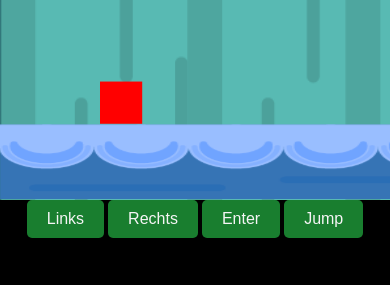
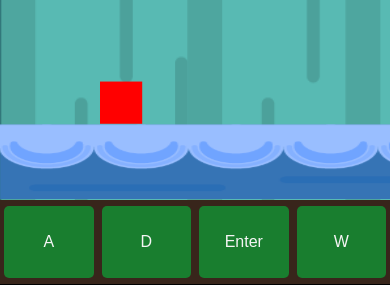
Before and after one commit to LukasRoeding/lukas-roeding.de, a PHP site: page / in a window 390 px wide. Shown: the part 559-844 px from the top of the page. Run offline with PHP 8.4, Linux system fonts and the light colour scheme.

Commit message:
basic styling of mobile control buttons

```diff
--- a/css/main.css
+++ b/css/main.css
@@ -55,13 +55,20 @@ button {
 }
 
 .touch-controls {
+    background: #38251b;
     display: none;
     user-select: none;
+}
+
+.touch-controls button{
+    width: 25%;
+    margin: 6px 4px;
 }
 
 @media only screen and (max-width: 1024px) {
     .touch-controls {
         height: 10vh;
-        display: block;
+        width: 100%;
+        display: flex;
     }
   }
--- a/index.html
+++ b/index.html
@@ -17,10 +17,10 @@
     </div>
     <canvas></canvas>
     <div class="touch-controls">
-        <button id="left-button">Links</button>
-        <button id="right-button">Rechts</button>
+        <button id="left-button">A</button>
+        <button id="right-button">D</button>
         <button id="enter-button">Enter</button>
-        <button id="jump-button">Jump</button>
+        <button id="jump-button">W</button>
     </div>
 </body>
 <script type="module" src="js/main.js"></script>
```
